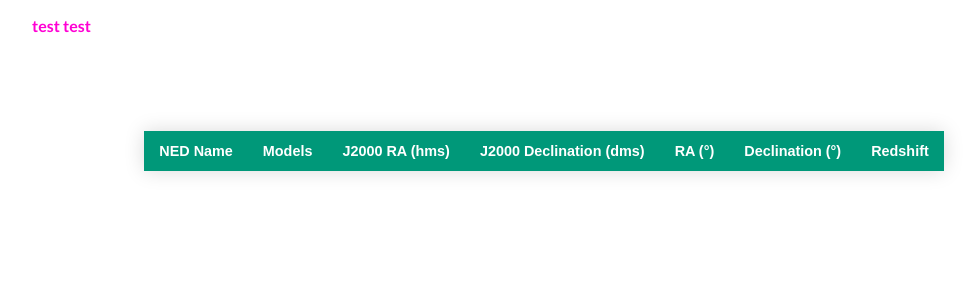
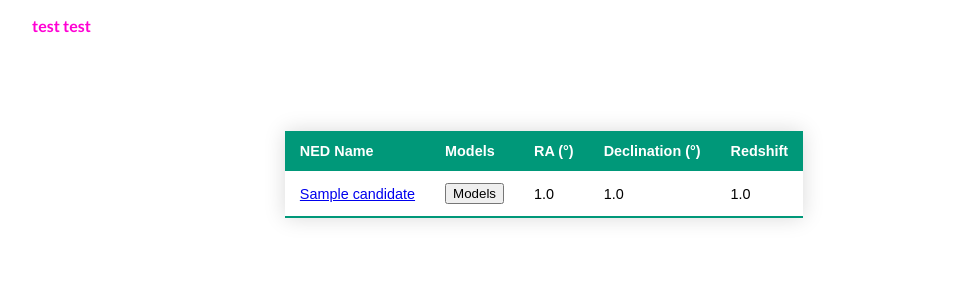
Before and after one commit to AstroBOBCAT/bobcat_website, a Django app: template BOBcat_website/search/templates/search/search_results.html in a window 1280 px wide. Shown: the part 80-380 px from the top of the page, without its empty margins (96-1075 px from the left). Run offline with Django 4.2, Linux system fonts and the light colour scheme; the template is opened without the code that fills it: values that come from a table or form of the project are taken from there, others are empty; tables that the repository leaves empty hold one stand-in row (values such as "Sample post"); lists and menus that the app fills with data are empty.

Commit message:
fixing some naming issues

```diff
--- a/BOBcat_website/mainpage/templates/mainpage/main.html
+++ b/BOBcat_website/mainpage/templates/mainpage/main.html
@@ -93,7 +93,7 @@
         <tbody>
             <tr>
                 <td><a href={{binary_model.paper}} target="_blank">paper</a></td>
-                {% comment %} <td> {{binary_model.candidate_name.name|default_if_none:""}} </td> {% endcomment %}
+                {% comment %} <td> {{binary_model.paper|default_if_none:""}} </td> {% endcomment %}
                <td> {{binary_model.evid1_type|default_if_none:""}} </td>
                <td> {{binary_model.m1|stringformat:".2e"|default_if_none:""}} </td>
                <td> {{binary_model.m2|stringformat:".2e"|default_if_none:""}} </td>
--- a/BOBcat_website/search/templates/search/search_results.html
+++ b/BOBcat_website/search/templates/search/search_results.html
@@ -22,8 +22,8 @@
                 <tr>
                     <th> NED Name </th>
                     <th>Models</th>
-                    <th>J2000 RA (hms)</th>
-                    <th>J2000 Declination (dms)</th>
+                    {% comment %} <th>J2000 RA (hms)</th>
+                    <th>J2000 Declination (dms)</th> {% endcomment %}
                     <th>RA (<span>&#176;</span>)</th>
                     <th>Declination (<span>&#176;</span>)</th>
                     <th>Redshift</th>
@@ -32,10 +32,10 @@
             <tbody>
                 {% for source in search_results %}
                     <tr>
-                       <td><a href="{% url 'source-page' source.NED_name %}" target="_blank">{{source.NED_name}}</a></td>
-                       <td><button onclick="myFunction(document.getElementById('{{ source.NED_name }}'))">Models</button></td>
-                       <td> {{ source.ra}} </td>
-                       <td> {{ source.dec}} </td>
+                       <td><a href="{% url 'source-page' source.name %}" target="_blank">{{source.name}}</a></td>
+                       <td><button onclick="myFunction(document.getElementById('{{ source.name }}'))">Models</button></td>
+                       {% comment %} <td> {{ source.ra}} </td>
+                       <td> {{ source.dec}} </td> {% endcomment %}
                        <td> {{ source.ra_deg}} </td>
                        <td> {{ source.dec_deg}} </td>
                        <td> {{ source.redshift}} </td>
@@ -45,7 +45,7 @@
         </div>
 
 
-        <div class="search-model-tables" id="{{ source.NED_name }}" border="1" style = "display: none;" cellspacing = 0 >
+        <div class="search-model-tables" id="{{ source.name }}" border="1" style = "display: none;" cellspacing = 0 >
             <table>
                 <thead>
                 <tr>
--- a/BOBcat_website/search/views.py
+++ b/BOBcat_website/search/views.py
@@ -34,7 +34,7 @@
                     message = "Name provided is not in the NED database.\
                           Try removing the source name and searching based on RA and Dec."
                 if not(message):
-                    source_filter_dict["NED_name"] = query_NED_name
+                    source_filter_dict["name"] = query_NED_name
 
             if query_ra_hms and not(query_ra_deg):
                 if (re.findall("^[<>]", query_ra_hms)) and not(" " in query_ra_hms):
@@ -238,7 +238,7 @@
                 return render(request, "search/bad_search.html", {"message": message})
 
             if len(source_filter_dict) !=0:
-                source_search_results = source.objects.filter(**source_filter_dict)
+                source_search_results = Candidate.objects.filter(**source_filter_dict)
             else:
                 message = "Empty search. Please input values into at least one search field."
 
```
